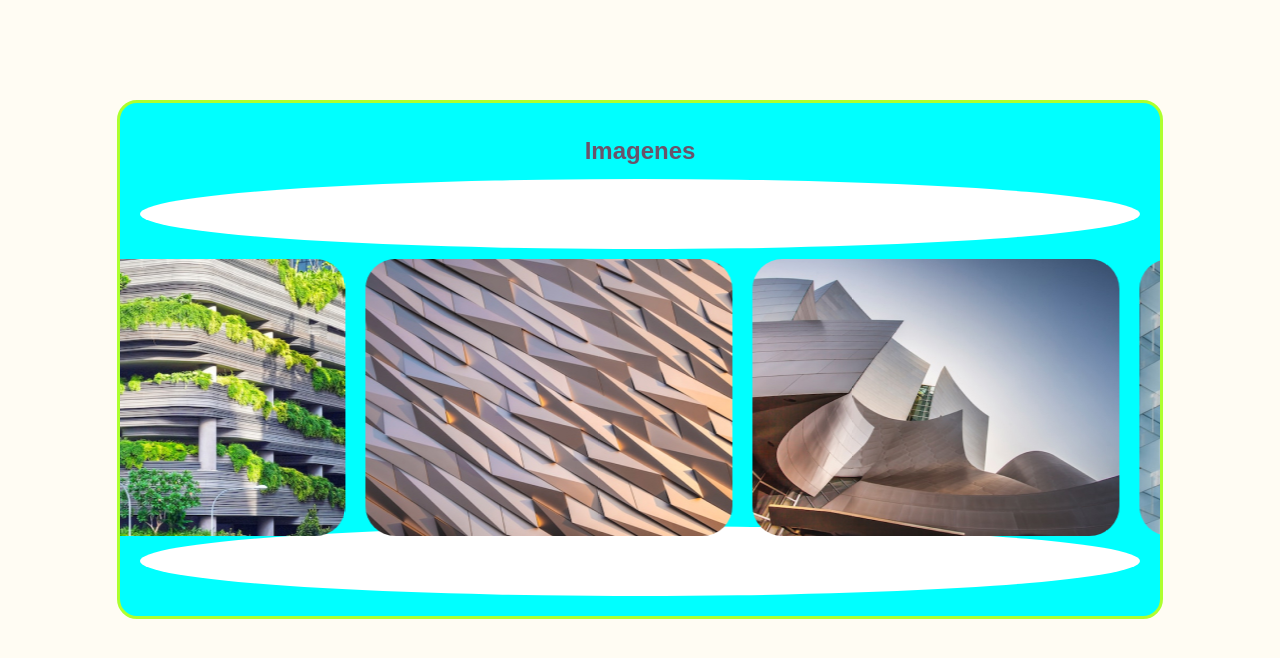
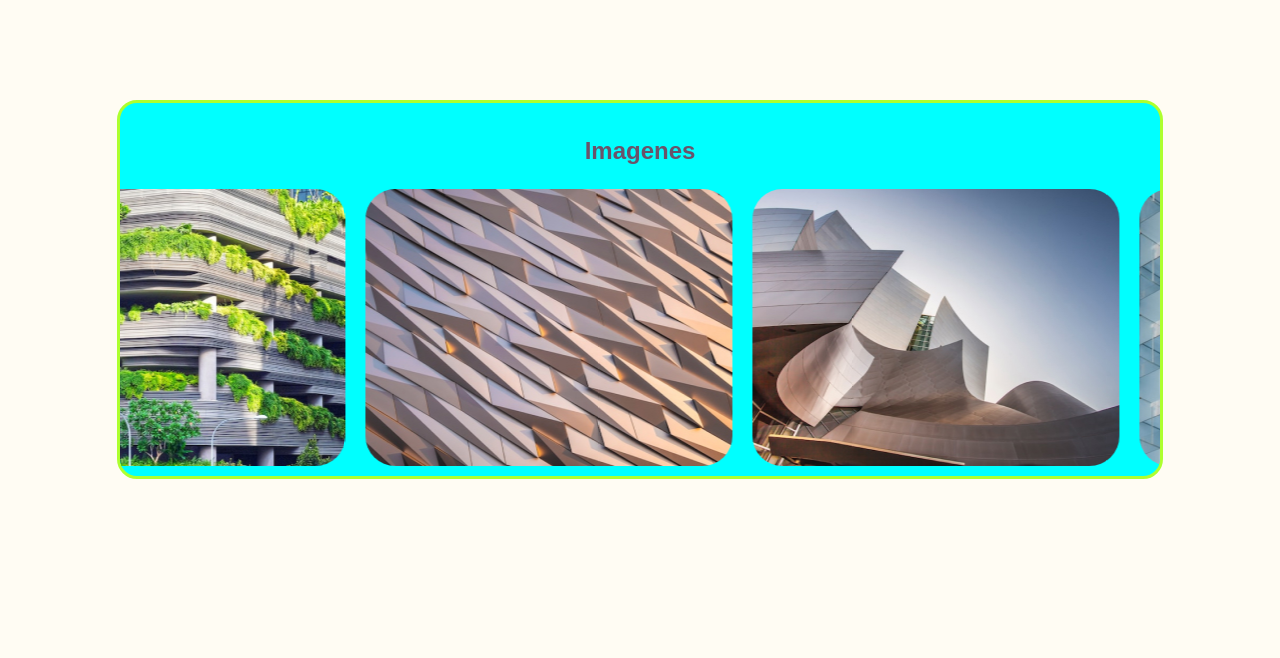
Before and after one commit to LuanHuanca/Slider-component, a React (Vite) app: page / in a window 1280 px wide. Shown: the top 658 px of the page. Built offline with nearby package versions, Linux system fonts and the light colour scheme.

Commit message:
correction elipse

```diff
--- a/src/componentes/ImageCard.css
+++ b/src/componentes/ImageCard.css
@@ -4,13 +4,6 @@
     border-radius: 15px;
     display: flex;
 }
-.elipse{
-    width: 100%;
-    background: #FFFFFF;
-    height: 70px; /* Alto del div */
-    border-radius: 50%;
-}
-
 .img-container img{
     height: 277px;
     width: 367px;
--- a/src/componentes/ImagesContainer.jsx
+++ b/src/componentes/ImagesContainer.jsx
@@ -6,7 +6,6 @@ export const ImagesContainer = () => {
   return (
     <div className="slider-container">
         <h1>Imagenes</h1>
-        <div className='elipse'></div>
       <div className="images-container">
           {
             images.map((image)=>{
@@ -14,7 +13,6 @@ export const ImagesContainer = () => {
             })
           }
       </div>
-      <div className='elipse'></div>
     </div>
   )
 }
```
